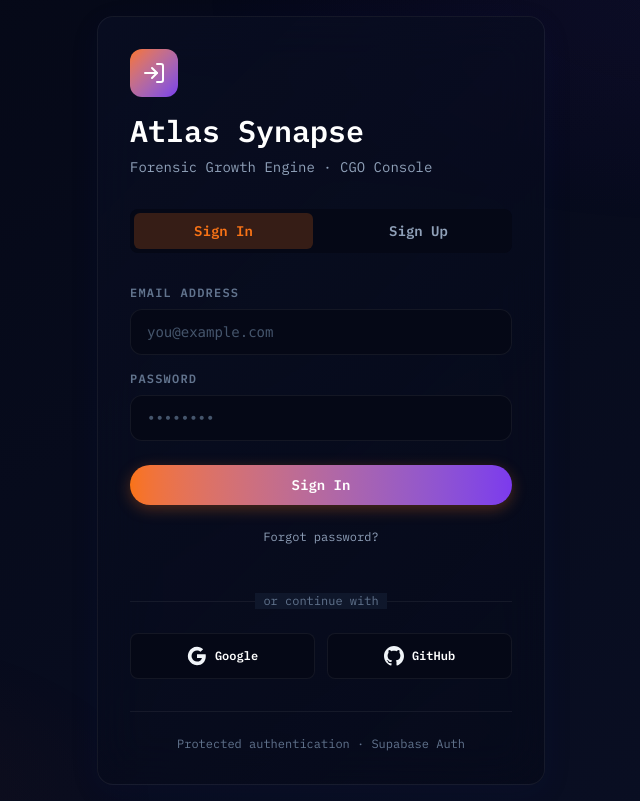
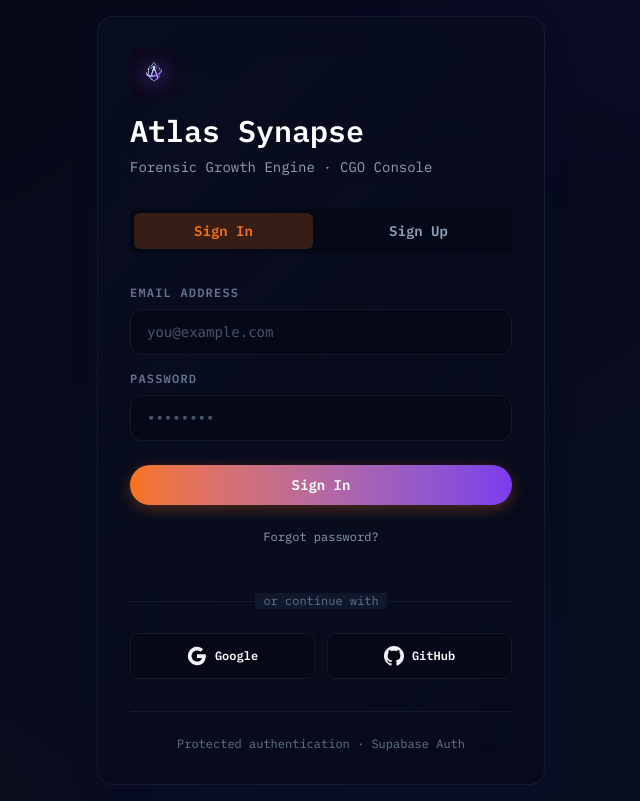
Before and after one commit to atlassynapseai/Atlas-Synapse-CRM, a React (Vite) app: page / in a window 1280 px wide. Shown: the whole page, without its empty margins (319-959 px from the left). Built offline with nearby package versions, Linux system fonts and the light colour scheme; no server answers.

Commit message:
feat: Add logo.png as favicon and in auth header
- Set logo.png as the browser favicon instead of favicon.png
- Display logo.png next to 'Atlas Synapse' text on signin/signup page

```diff
--- a/index.html
+++ b/index.html
@@ -3,7 +3,7 @@
 
 <head>
   <meta charset="UTF-8" />
-  <link rel="icon" type="image/png" href="/favicon.png" />
+  <link rel="icon" type="image/png" href="/logo.png" />
   <meta name="viewport" content="width=device-width, initial-scale=1.0" />
   <title>Atlas Synapse — CRM</title>
   <link rel="preconnect" href="https://fonts.googleapis.com">
--- a/src/components/Auth.tsx
+++ b/src/components/Auth.tsx
@@ -153,9 +153,7 @@
         <div className="glass-card p-8 border border-white/[0.06]">
           {/* Header */}
           <div className="mb-8">
-            <div className="h-12 w-12 bg-gradient-to-br from-atlas-primary to-atlas-secondary rounded-xl flex items-center justify-center mb-4">
-              <LogIn className="text-white h-6 w-6" />
-            </div>
+            <img src="/logo.png" alt="Atlas Synapse" className="h-12 w-12 mb-4 rounded-lg" />
             <h1 className="text-3xl font-bold text-white mb-2">Atlas Synapse</h1>
             <p className="text-slate-400 text-sm">Forensic Growth Engine · CGO Console</p>
           </div>
```
